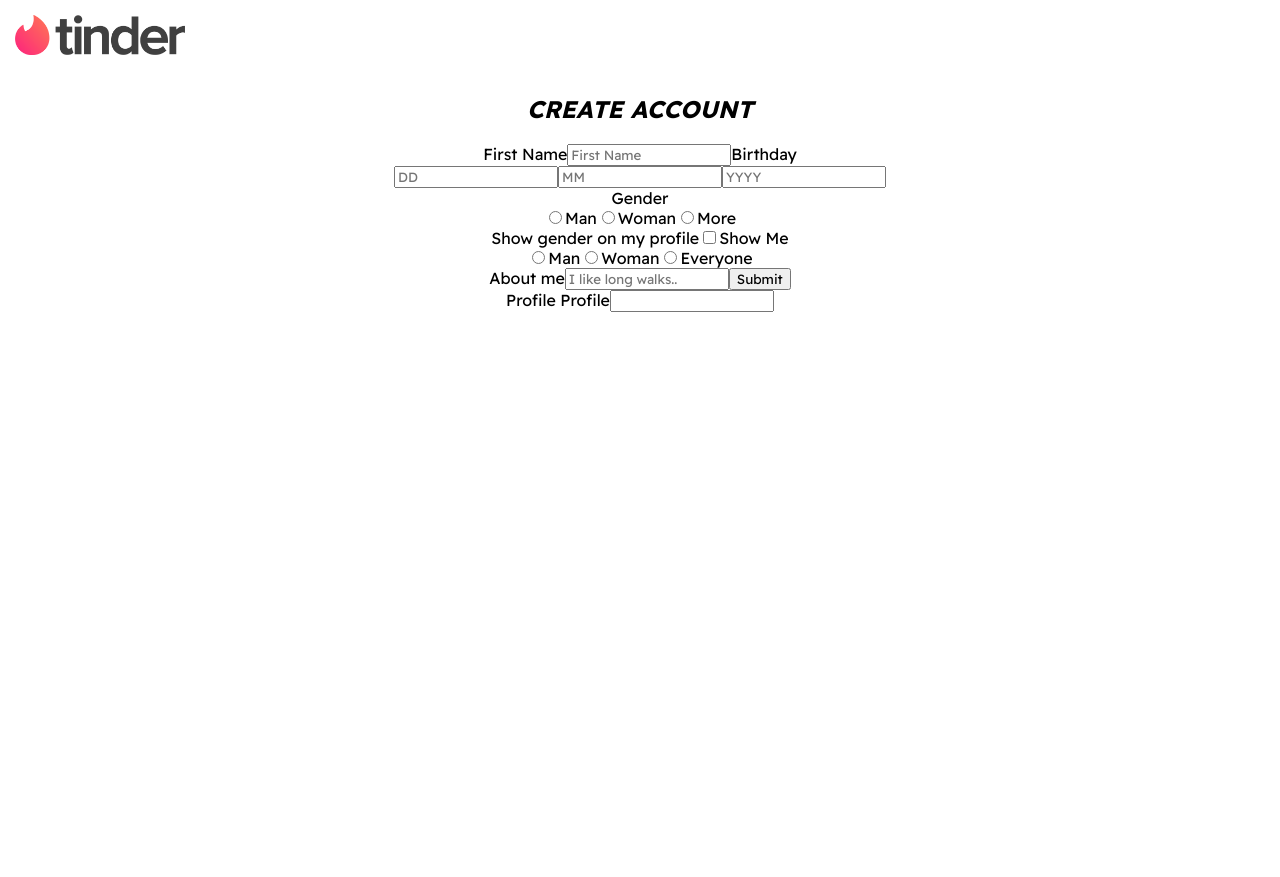
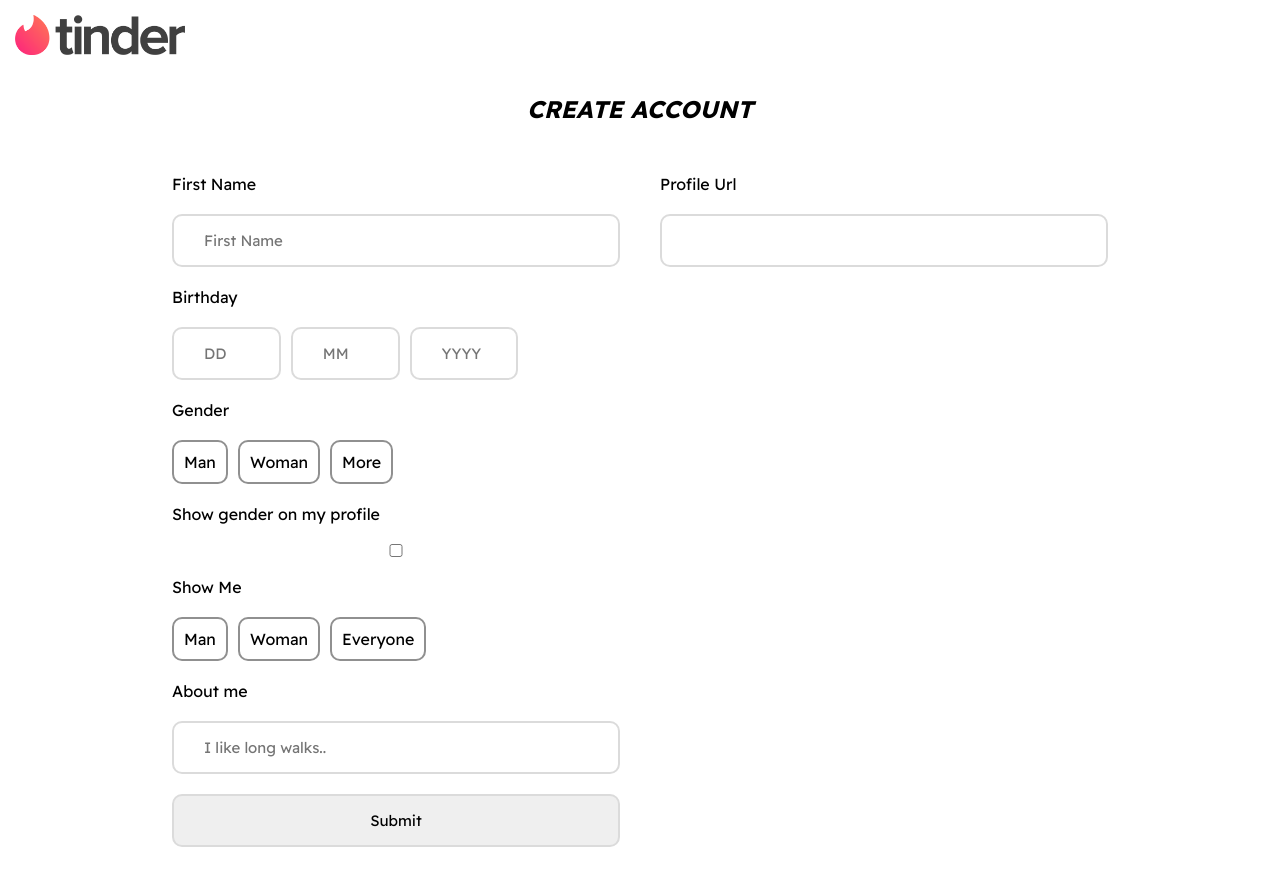
Before and after one commit to kpilszak/tinder-clone, a React (Create React App) app: page /onboarding in a window 1280 px wide. Before the commit the page ends 800 px from the top, so only its background shows below. Built offline with nearby package versions, Linux system fonts and the light colour scheme.

Commit message:
Style OnBoarding page

```diff
--- a/src/index.css
+++ b/src/index.css
@@ -124,3 +124,73 @@
     margin: 8px;
     font-size: 17px;
 }
+
+/*----- OnBoarding Page ------*/
+
+.onboarding form {
+    display: flex;
+    justify-content: center;
+}
+
+.onboarding form section {
+    display: flex;
+    flex-direction: column;
+    padding: 20px;
+    width: 35%;
+    text-align: start;
+}
+
+.onboarding form input {
+    padding: 15px 30px;
+    margin: 10px 0;
+    font-size: 15px;
+    border: solid 2px rgb(219,219,219);
+    border-radius: 10px;
+}
+
+.onboarding form input::-webkit-outer-spin-button,
+.onboarding form input::-webkit-inner-spin-button {
+    -webkit-appearance: none;
+    margin: 0;
+}
+
+.onboarding form label {
+    margin: 10px 0;
+}
+
+.onboarding form .multiple-input-container {
+    display: flex;
+    flex-direction: row;
+}
+
+.onboarding form .multiple-input-container input {
+    margin-right: 10px;
+}
+
+.onboarding form .multiple-input-container label {
+    padding: 10px;
+    border: solid 2px rgb(144,144,144);
+    border-radius: 10px;
+    transition: all 0.3s;
+    margin-right: 10px;
+}
+
+.onboarding form input[type="radio"] {
+    display: none;
+}
+
+.onboarding form input[type="number"] {
+    width: 10%;
+}
+
+.onboarding form input[type="radio"]:checked + label {
+    border: solid 2px rgb(221,39,22);
+}
+
+.onboarding form input[type="submit"]:hover {
+    background-color: rgb(235,235,235);
+}
+
+.onboarding form input[type="submit"]:active {
+    background-color: rgb(226, 115, 155);
+}
--- a/src/pages/OnBoarding.js
+++ b/src/pages/OnBoarding.js
@@ -150,7 +150,7 @@
                     </section>
 
                     <section>
-                        <label htmlFor="url">Profile Profile</label>
+                        <label htmlFor="url">Profile Url</label>
                         <input
                             id="url"
                             type="url"
```
